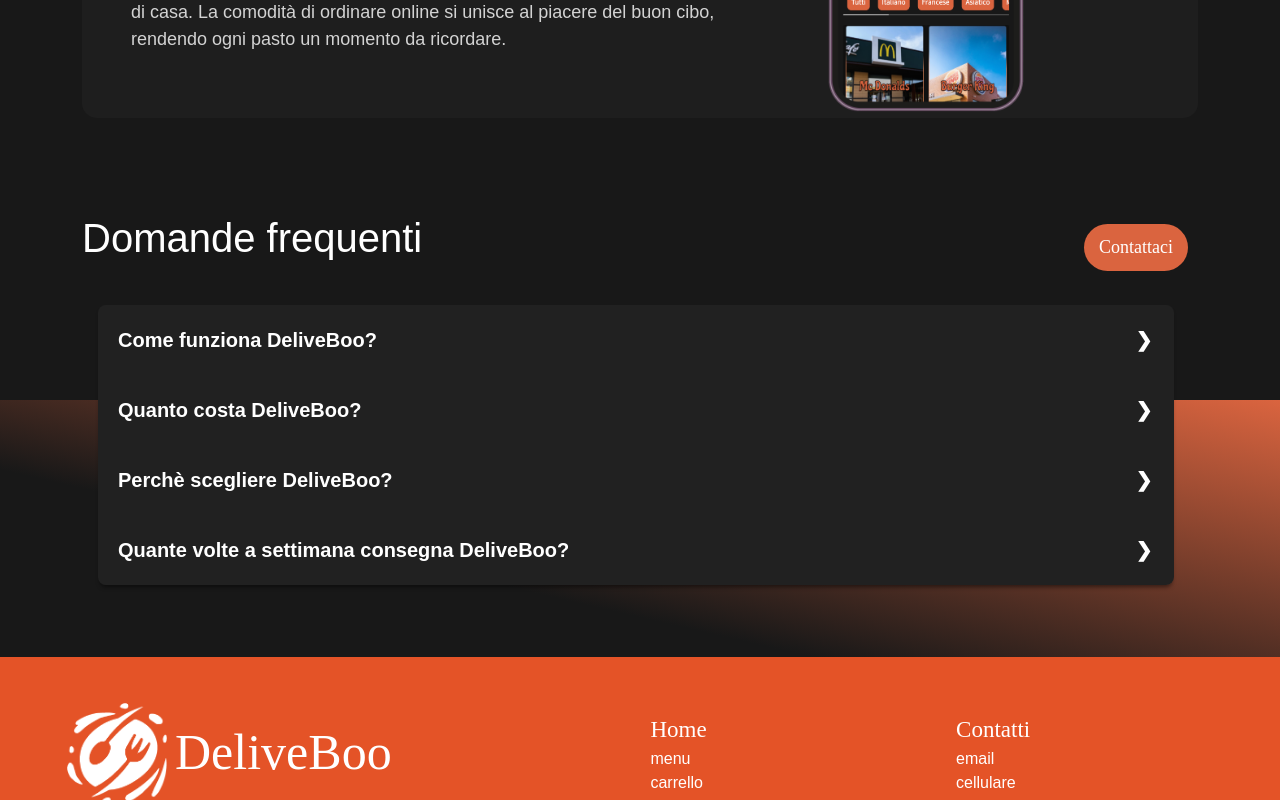
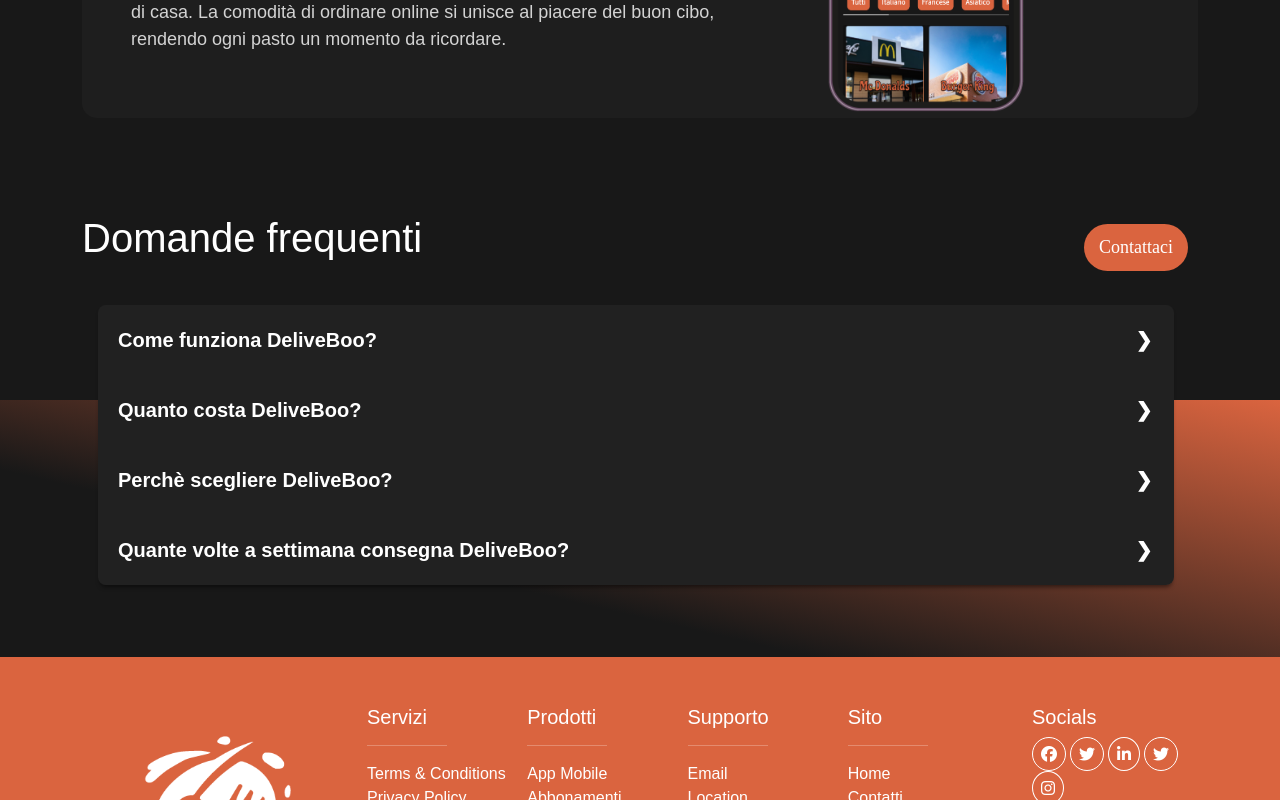
Before and after one commit to xJustFox/vite-deliveboo, a Vue app: page / in a window 1280 px wide. Shown: the part 2000-2800 px from the top of the page. Built offline with nearby package versions, Linux system fonts and the light colour scheme; no server answers; a web font is replaced by a local one.

Commit message:
[Fix] modificato il footer

```diff
--- a/src/components/AppFooter.vue
+++ b/src/components/AppFooter.vue
@@ -8,7 +8,7 @@
           return {
                store,
                flagActive: 0,
-               navLinks: [
+               footerLinks: [
                     {
                          name: 'home',
                          label: 'Home'
@@ -28,110 +28,135 @@
 }
 </script>
 <template>
-     <footer v-if="$route.path  !== '/payment'">
-
-
-               <div class="container-fluid px-4 py-2 d-flex flex-wrap">
+     <footer>
+        <div class="container">
+            <div class="row">
 
                 <!-- Logo -->
-                    <div class="d-flex col-12 col-lg-4 align-items-center p-3 flex-wrap">
-                         <div class="col-12 d-flex justify-content-center align-items-center">
+                <div class="col-3 py-5 d-lg-block d-md-block d-sm-block d-none">
+                    <div class="d-flex justify-content-center align-items-center h-100">
+                        <img class="img-fluid" src="../../public/img/Logo.png" alt="">
+                    </div>
+                </div>
 
-                              <a href="/">
-                                   <img class="logo_deliveboo me-2" src="../../public/img/Logo.png" alt="">
+                <!-- Links section -->
+                <div class="col-7 d-flex py-5">
+                    <div class="col text-white">
+                        <h5>Servizi</h5>
+                        <hr class="hr_footer">
+                        <ul class="list-unstyled">
+                            <li><a class="text-decoration-none" href="#">Terms & Conditions</a></li>
+                            <li><a class="text-decoration-none" href="#">Privacy Policy</a></li>
+                            <li><a class="text-decoration-none" href="#">Mappa del sito</a></li>
+                            <li><a class="text-decoration-none" href="#">Norme sui cookie</a></li>
+                        </ul>
+                    </div>
+                    <div class="col text-white">
+                         <h5>Prodotti</h5>
+                         <hr class="hr_footer">
+                         <ul class="list-unstyled">
+                              <li><a class="text-decoration-none" href="#">App Mobile</a></li>
+                             <li><a class="text-decoration-none" href="#">Abbonamenti</a></li>
+                             <li><a class="text-decoration-none" href="#">App Desktop</a></li>
+                         </ul>
+                    </div>
+                    <div class="col text-white">
+                         <h5>Supporto</h5>
+                         <hr class="hr_footer">
+                         <ul class="list-unstyled">
+                             <li><a class="text-decoration-none" href="#">Email</a></li>
+                             <li><a class="text-decoration-none" href="#">Location</a></li>
+                             <li><a class="text-decoration-none" href="#">Centro assistenza</a></li>
+                             <li><a class="text-decoration-none" href="#">Lavora con noi</a></li>
+                             <li><a class="text-decoration-none" href="#">Informazioni su DeliveBoo</a></li>
+                         </ul>
+                    </div>
+                    <div class="col text-white">
+                        <h5>Sito</h5>
+                        <hr class="hr_footer">
+                        <ul class="list-unstyled text-white">
+                            <li v-for="link, index in footerLinks">
+                                <router-link class="text-decoration-none" :to="{ name: link.name }">{{ link.label }}</router-link>
+                            </li>
+                        </ul>
+                    </div>
+                </div>
+
+                <!-- Subscribe section -->
+                <div class="col-2 d-flex py-5 text-white">
+                    <div>
+                        <h5>Socials</h5>
+                        <div class="my-2">
+                            <a class="text-white" href="">
+                                <i class="fab fa-facebook p-2 me-1"></i>
                             </a>
-                              <a class="text-decoration-none text-white super-ocean" href="/">{{ 'DeliveBoo' }}</a>
+                            <a class="text-white" href="">
+                                <i class="fab fa-twitter p-2 me-1"></i>
+                            </a>
+                            <a class="text-white" href="">
+                                <i class="fab fa-linkedin-in p-2 me-1"></i>
+                            </a>
+                            <a class="text-white" href="">
+                                <i class="fab fa-twitter p-2 me-1"></i>
+                            </a>
+                            <a class="text-white" href="">
+                                <i class="fab fa-instagram p-2 me-1"></i>
+                            </a>
                         </div>
-                         <div class="col-12 py-3 py-md-1 fw-bolder d-flex justify-content-center align-items-center">
-                              <p>Cibo sano per una Vita sana</p>
+                        <!-- <div class="mt-5">
+                            <h5 class="pb-3">Iscriviti</h5>
+                            <div class="d-flex">
+                                <input type="email" class="form-control rounded me-3 pe-5 " id="newsletter" placeholder="Inserisci la tua email">
+                                <button class="rounded sub_btn text-white px-4" type="button">Subscribe</button>
+                            </div>
+                        </div> -->
+                    </div>
+                </div>
+
+                <hr class="text-white bottom_hr">
+
+                <!-- Copyright -->
+                <div class="col-12 d-flex justify-content-center my-3 text-white">
+                    <span>&#169 Made with &#9829 by Team 4</span>
                 </div>
 
             </div>
-
-
-                    <!-- Center Links -->
-                    <div class="col p-5">
-                         <ul class="d-flex align-items-center list-unstyled  justify-content-evenly">
-                              <!-- Home Link -->
-                              <li class="px-2">
-                                   <router-link class="my-nav-link super-ocean abs" :to="{ name: navLinks[0].name }" @click="getActiveLink(index)">
-                                        {{ navLinks[0].label }}
-                                   </router-link>
-                                   <ul class="list-unstyled">
-                                        <li>menu</li>
-                                        <li>carrello</li>
-                                        <li>Terms&Conditions</li>
-                                        <li>Privacy Policy</li>
-                                        <li>Development</li>
-                                   </ul>
-                              </li>
-                              <li class="px-2">
-                                   <router-link class="my-nav-link super-ocean abs" :to="{ name: navLinks[1].name }" @click="getActiveLink(index)">
-                                        {{ navLinks[1].label }}
-                                   </router-link>
-                                   <ul class="list-unstyled">
-                                        <li>email</li>
-                                        <li>cellulare</li>
-                                        <li>fax</li>
-                                        <li>Location</li>
-                                        <li>About Us</li>
-                                   </ul>
-                              </li>
-
-                         </ul>
-                    </div>
-
-
         </div>
     </footer>
 </template>
 
 <style lang="scss" scoped>
-footer {
-     background-color: #e45327;
+@use '../styles/partials/variables' as *;
+footer{
+    background-color: $my_orange;
 
-
-
-     .logo_deliveboo {
-          width: 100px;
-          height: 100px;
+    img{
+        width: 60%;
         filter: brightness(0) invert(1);
     }
 
+    .sub_btn{
+        background-color: $my_grey;
+        border-color: $my_gold;
+    }
 
-     .col-8{
-          position: relative;
+    i{
+        border: 1px solid;
+        border-radius: 50%;
+    }
 
-          .abs{
-               position: absolute;
-               top: 10px;
+    a, i{
+        color: white;
+        text-decoration: none;
+
+        &:hover{
+            color: $my_gold;
         }
     }
 
-     .text-white {
-          color: #ffffff;
-          font-size: 50px;
+    .hr_footer{
+        width: 50%;
     }
-
-
-     .my-nav-link {
-          font-size: 23px;
-          padding-right: 10px;
-          color: white;
-          text-decoration: none;
-
-          &:hover {
-               color: #000000;
-          }
-     }
-
-
-
-
-
-
-
-
 
 }
 </style>
--- a/src/components/ScrollToTop.vue
+++ b/src/components/ScrollToTop.vue
@@ -23,7 +23,7 @@
 </template>
 
 <style lang="scss" scoped>
-
+@use '../styles/partials/variables' as *;
 a{
     color: white;
     font-size: 20px;
@@ -31,6 +31,7 @@
 
 .btnUp{
     padding: 13px 13px;
+    border: 0.2px solid white;
     border-radius: 100%;
     background-color: #DA643F;
     position: fixed;
```
Lines whose indentation alone changed are shown as unchanged.
